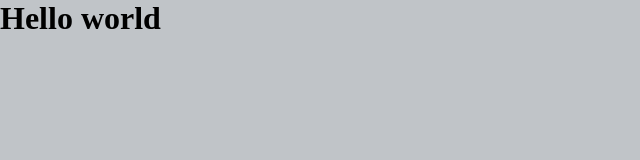
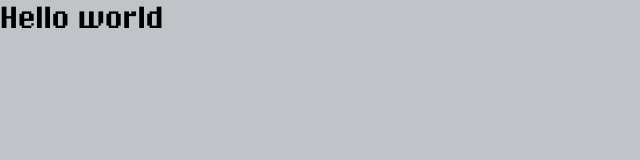
Before and after one commit to eyubkh/Portfolio-environment-old-, a Next.js app: page / in a window 1280 px wide. Shown: the top 160 px of the page, without its empty margins (0-640 px from the left). Built offline with nearby package versions, Linux system fonts and the light colour scheme.

Commit message:
adding fonts files and font style

```diff
--- a/next.config.js
+++ b/next.config.js
@@ -1,6 +1,9 @@
 /** @type {import('next').NextConfig} */
 const nextConfig = {
   reactStrictMode: true,
+  experimental: {
+    forceSwcTransforms: true,
+  }
 }
 
 module.exports = nextConfig
--- a/src/pages/_app.tsx
+++ b/src/pages/_app.tsx
@@ -1,6 +1,22 @@
 import '../styles/globals.css'
 import type { AppProps } from 'next/app'
+import localFont from '@next/font/local'
+
+const myFont = localFont({ src: [
+  {
+    path: '../../public/fonts/sysfont.woff2',
+    weight: 'bold'
+  },
+  {
+    path: '../../public/fonts/w95fa.woff2',
+    weight: 'normal'
+  },
+]})
 
 export default function App({ Component, pageProps }: AppProps) {
-  return <Component {...pageProps} />
+  return (
+    <main className={myFont.className}>
+      <Component {...pageProps} />
+    </main>
+  )
 }
--- a/src/styles/globals.css
+++ b/src/styles/globals.css
@@ -12,3 +12,8 @@ body {
   width: 100vw;
   overflow: hidden;
 }
+
+h3 {
+  font-weight: bold;
+  font-size: 16px;
+}
```
Also changed, not shown: public/fonts/sysfont.woff2 (added), public/fonts/w95fa.woff2 (added).
